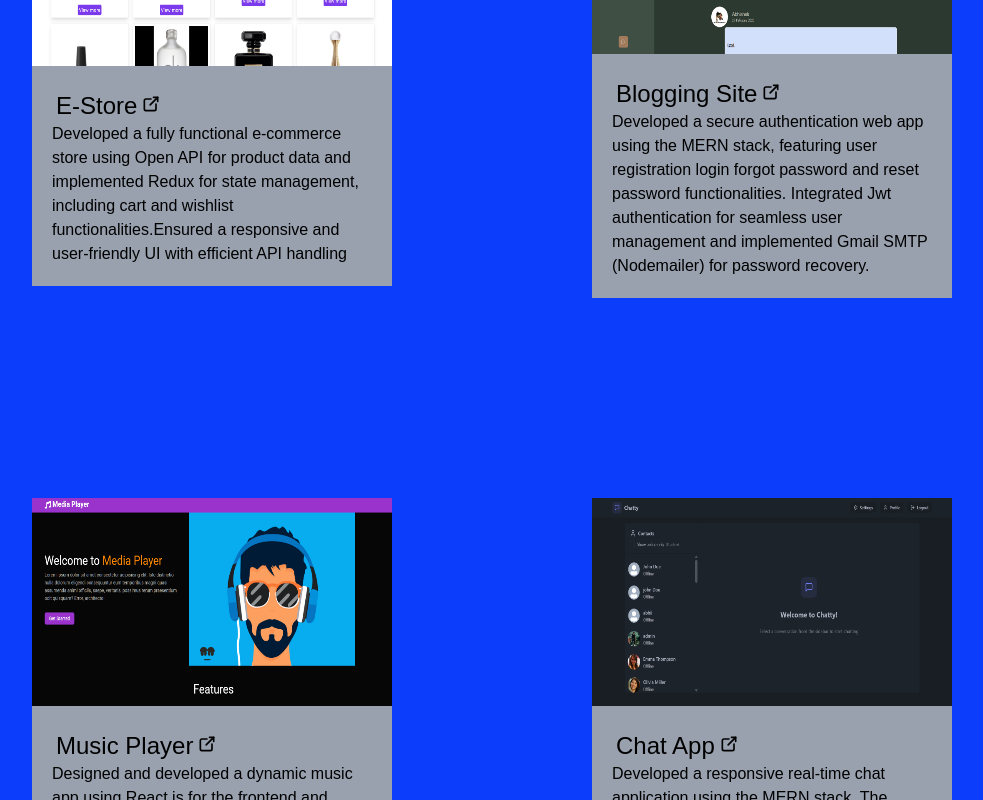
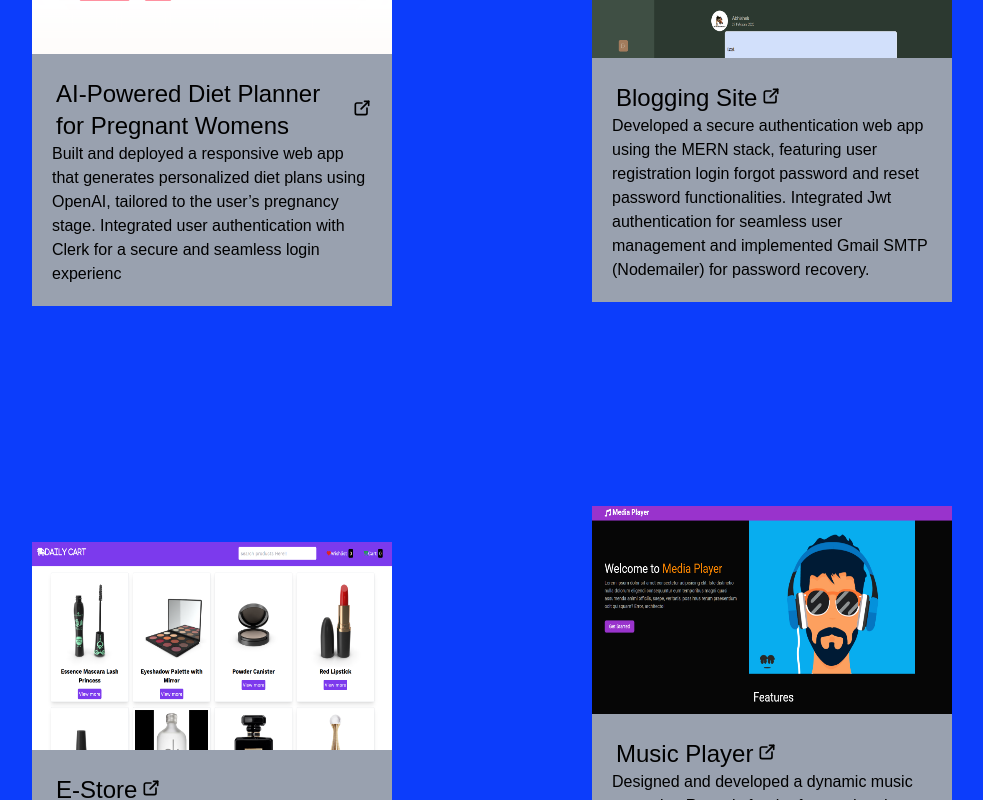
Before and after one commit to Abhishekv6611/Portfolio, a Next.js app: page / in a window 1280 px wide. Shown: the part 3040-3840 px from the top of the page, without its empty margins (148-1131 px from the left). Built offline with nearby package versions, Linux system fonts and the light colour scheme; a web font is replaced by a local one.

Commit message:
add : new project

```diff
--- a/app/component/Projects.tsx
+++ b/app/component/Projects.tsx
@@ -4,23 +4,31 @@ import EStore from '../../public/EStore.png'
 import Bloggin from '../../public/Bloggin.png'
 import MusicApp from '../../public/MusicApp.png'
 import ChatApp from '../../public/ChatApp.png'
+import Diet from '../../public/Ai-diet.png'
 
 
 function Projects() {
 
   const Data=[
     {
+      id:5,
+      title:' AI-Powered Diet Planner for Pregnant Womens',
+      description:'Built and deployed a responsive web app that generates personalized diet plans using OpenAI, tailored to the user’s pregnancy stage. Integrated user authentication with Clerk for a secure and seamless login experienc',
+      link:'https://mealgorithm.vercel.app/',
+      image:Diet
+    },
+  {
+      id:2,
+      title:'Blogging Site',
+      description:"Developed a secure authentication web app using the MERN stack, featuring user registration login forgot password and reset password functionalities. Integrated Jwt authentication for seamless user management and implemented Gmail SMTP (Nodemailer) for password recovery.",
+      link:' https://lazythoughts-client.vercel.app/',
+      image:Bloggin
+    },  {
       id:1,
       title:'E-Store',
       description:'Developed a fully functional e-commerce store using Open API for product data and implemented Redux for state management, including cart and wishlist functionalities.Ensured a responsive and user-friendly UI with efficient API handling',
       link:'https://react-store-eight-topaz.vercel.app/',
       image:EStore
-    },{
-      id:2,
-      title:'Blogging Site',
-      description:"Developed a secure authentication web app using the MERN stack, featuring user registration login forgot password and reset password functionalities. Integrated Jwt authentication for seamless user management and implemented Gmail SMTP (Nodemailer) for password recovery.",
-      link:' https://lazythoughts-client.vercel.app/',
-      image:Bloggin
     },{
       id:3,
       title:'Music Player',
@@ -33,7 +41,7 @@ function Projects() {
       description:'Developed a responsive real-time chat application using the MERN stack. The application allows users to securely register, log in, and engage in real-time conversations with other users.Built with React.js and styled using Tailwind CSS for a modern and responsive user interface.Backend Developed using Node.js and Express.js for server-side logic',
       link:' https://chatapp-eomm.onrender.com/',
       image:ChatApp
-    }
+    },
   ]
 
   return (
```
Also changed, not shown: public/Ai-diet.png (added).
